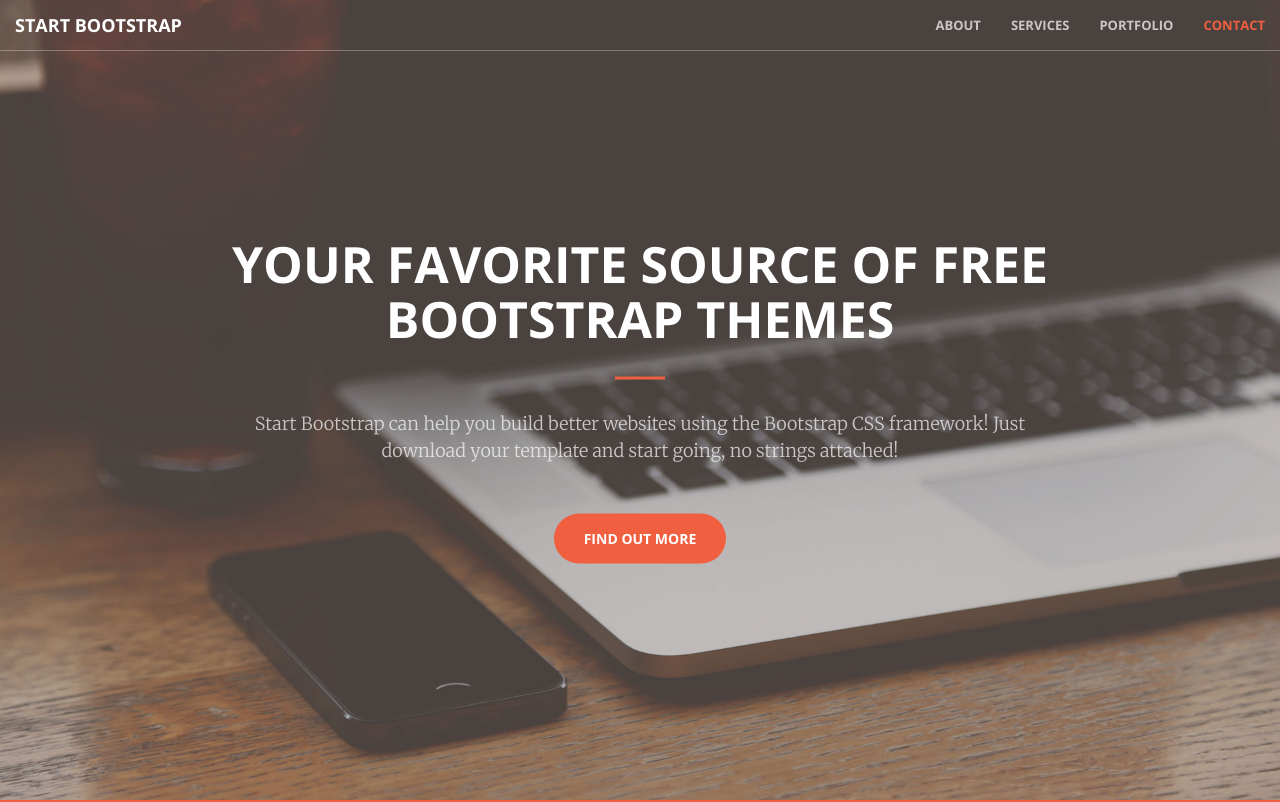
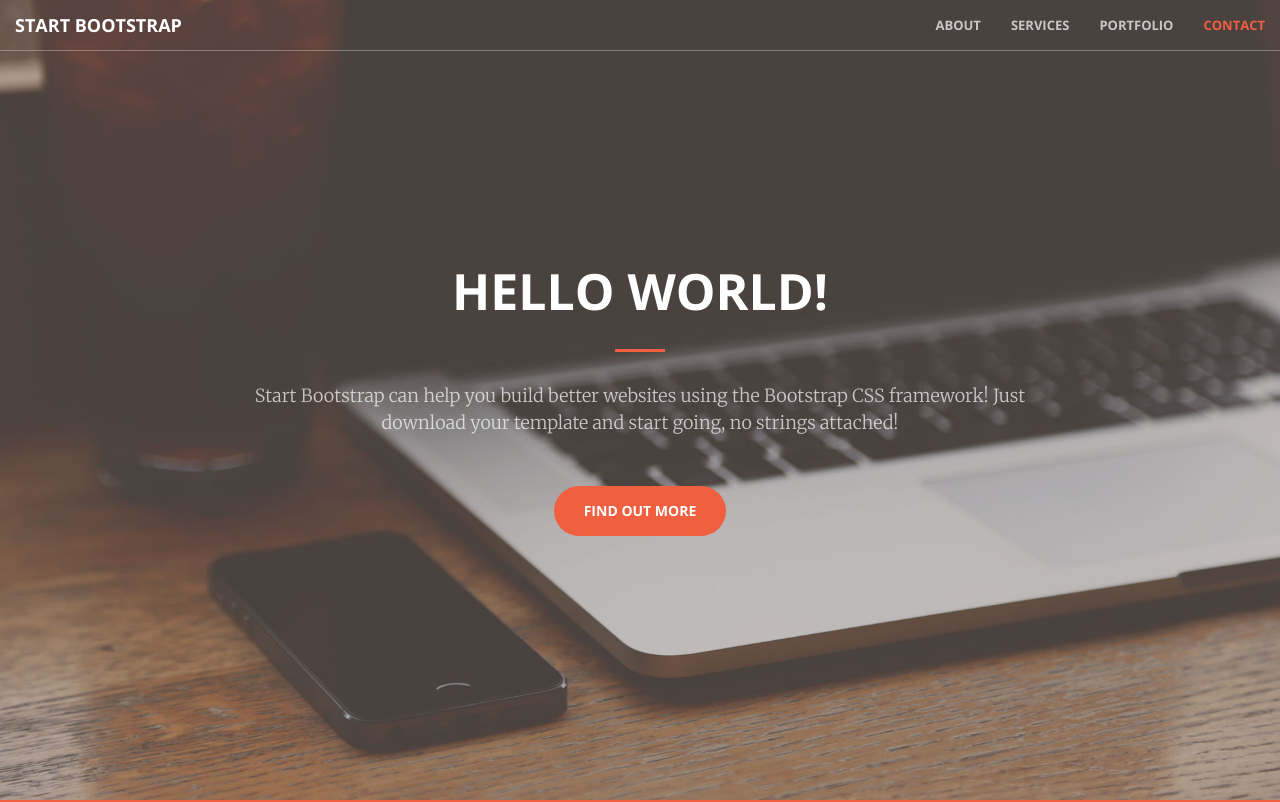
Before and after one commit to kts5445/kts5445.github.io, a website: page index.html in a window 1280 px wide. Shown: the top 802 px of the page. Drawn offline with nearby package versions, Linux system fonts and the light colour scheme.

Commit message:
[수정내역.]

```diff
--- a/index.html
+++ b/index.html
@@ -71,7 +71,7 @@
     <header>
         <div class="header-content">
             <div class="header-content-inner">
-                <h1 id="homeHeading">Your Favorite Source of Free Bootstrap Themes</h1>
+                <h1 id="homeHeading">Hello world!</h1>
                 <hr>
                 <p>Start Bootstrap can help you build better websites using the Bootstrap CSS framework! Just download your template and start going, no strings attached!</p>
                 <a href="#about" class="btn btn-primary btn-xl page-scroll">Find Out More</a>
```
